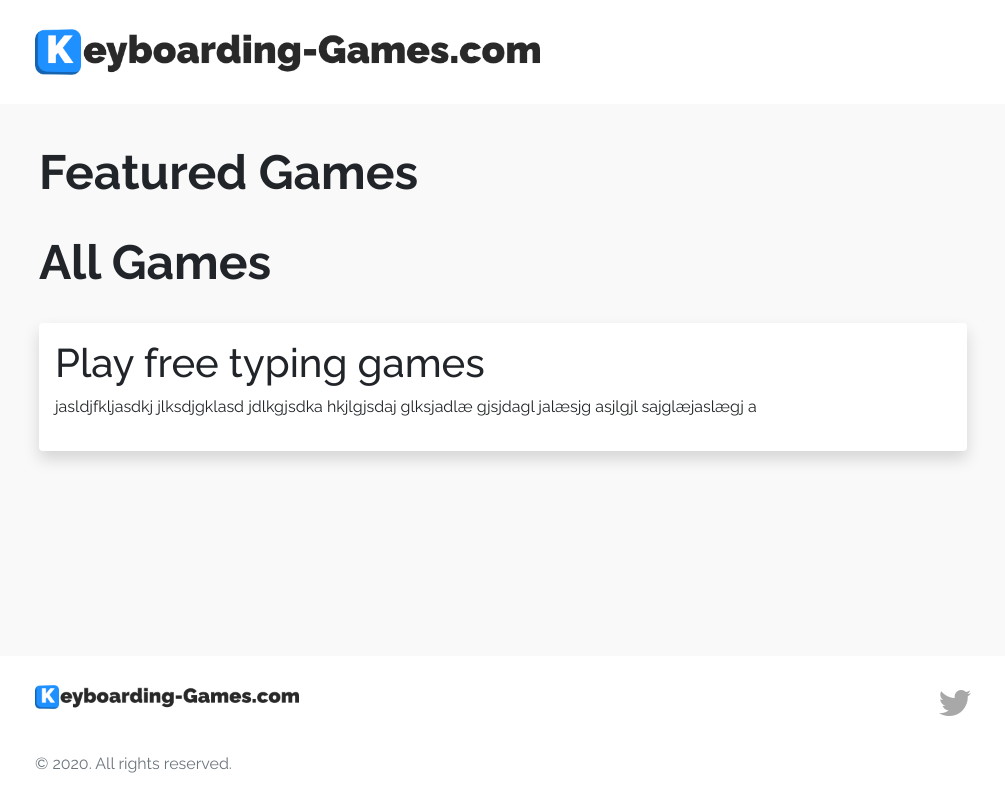
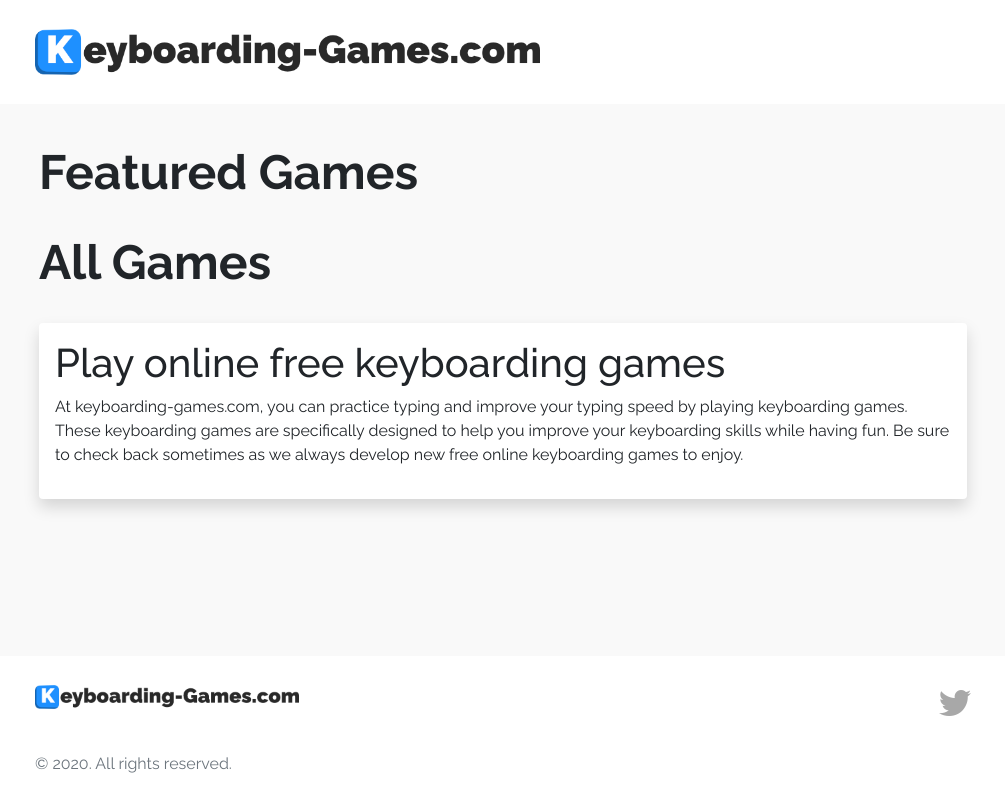
Before and after one commit to iamdavidsen/keyboarding_games, a Django app: page / in a window 1280 px wide. Shown: the whole page, without its empty margins (137-1142 px from the left). Run offline with Django 3.2, Linux system fonts and the light colour scheme; data that the repository does not hold is empty; some libraries are stand-ins or nearby versions.

Commit message:
Added seo

```diff
--- a/templates/pages/home.html
+++ b/templates/pages/home.html
@@ -2,9 +2,7 @@
 
 {% load static %}
 
-{% block title %}
-    image to ascii art
-{% endblock %}
+{% block title %}Free Keyboarding Games - Improve Your Typing Speed{% endblock %}
 
 {% block content %}
 
@@ -38,8 +36,10 @@
         {% endfor %}
     </div>
     <div class="about shadow">
-        <h1>Play free typing games</h1>
-        <p>jasldjfkljasdkj jlksdjgklasd jdlkgjsdka hkjlgjsdaj glksjadlæ gjsjdagl jalæsjg asjlgjl sajglæjaslægj a</p>
+        <h1>Play online free keyboarding games</h1>
+        <p>
+            At keyboarding-games.com, you can practice typing and improve your typing speed by playing keyboarding games. These keyboarding games are specifically designed to help you improve your keyboarding skills while having fun. Be sure to check back sometimes as we always develop new free online keyboarding games to enjoy.
+        </p>
     </div>
 
 {% endblock %}
--- a/templates/partials/_base.html
+++ b/templates/partials/_base.html
@@ -7,11 +7,20 @@
     <meta name="viewport"
           content="width=device-width, initial-scale=1.0, maximum-scale=5.0, minimum-scale=1.0">
     <meta http-equiv="X-UA-Compatible" content="ie=edge">
-    <meta name="description" content="{% block description %}Ascii Art Tools{% endblock %}"/>
+
 
     <meta name="google-site-verification" content="V0yv1uVTzhQy5H1QC3gBYOk50Pm-sOnTKR7cpFpGm0I"/>
 
-    <title>{% block title %}Ascii Art Tools{% endblock %}</title>
+    <title>{% block title %}Free Keyboarding Games - Improve Your Typing Speed{% endblock %}</title>
+
+    <meta name="description" content="{% block description %}Play free online keyboarding games to improve your speed. Always new keyboarding games designed to improve your typing speed and to have fun.{% endblock %}"/>
+
+    <meta property="auther" content="Rasmus Davidsen" />
+
+    <meta property="og:url" content="{% block og-url %}{{request.build_absolute_uri}}{% endblock %}" />
+    <meta property="og:title" content="{% block og-tilte %}Keyboarding Games{% endblock %}" />
+    <meta property="og:image" content="{{request.scheme}}://{{request.META.HTTP_HOST}}{% block og-image %}{% static "cover.png" %}{% endblock %}" />
+    <meta property="og:image:alt" content="{% block og-image-alt %}keyboarding games cover image{% endblock %}" />
 
     <link rel="shortcut icon" type="image/png" href="{% static 'favicon.ico' %}"/>
 
```
Also changed, not shown: templates/games/game.html (+7 -3 lines), static/cover.png (added), static/javascript/main.js (added).
